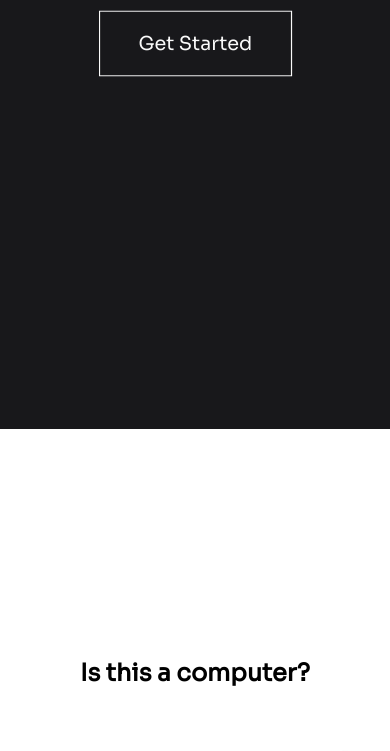
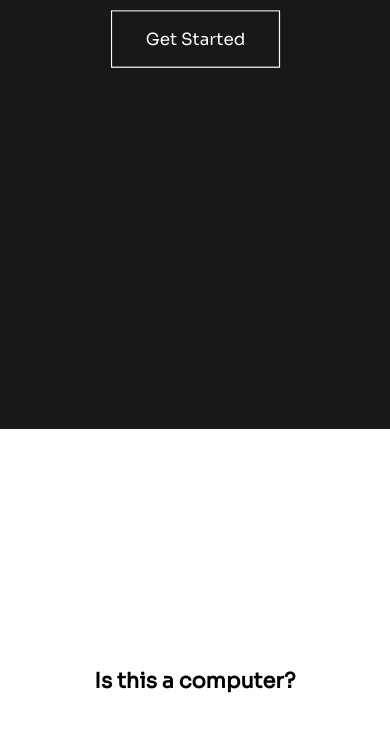
Before and after one commit to aviorkahalani/troll-test, a plain HTML site: page index.html in a window 390 px wide. Shown: the part 415-1166 px from the top of the page. Drawn offline with Linux system fonts and the light colour scheme.

Commit message:
fix: responsive font size

```diff
--- a/css/base/util.css
+++ b/css/base/util.css
@@ -100,6 +100,10 @@
   font-family: 'Sora-Regular', sans-serif;
 }
 
+html {
+  font-size: 14px;
+}
+
 .page {
   min-height: 100vh;
 }
@@ -114,3 +118,9 @@ a {
   color: inherit;
   text-decoration: none;
 }
+
+@media screen and (min-width: 720px) {
+  html {
+    font-size: 16px;
+  }
+}
```
